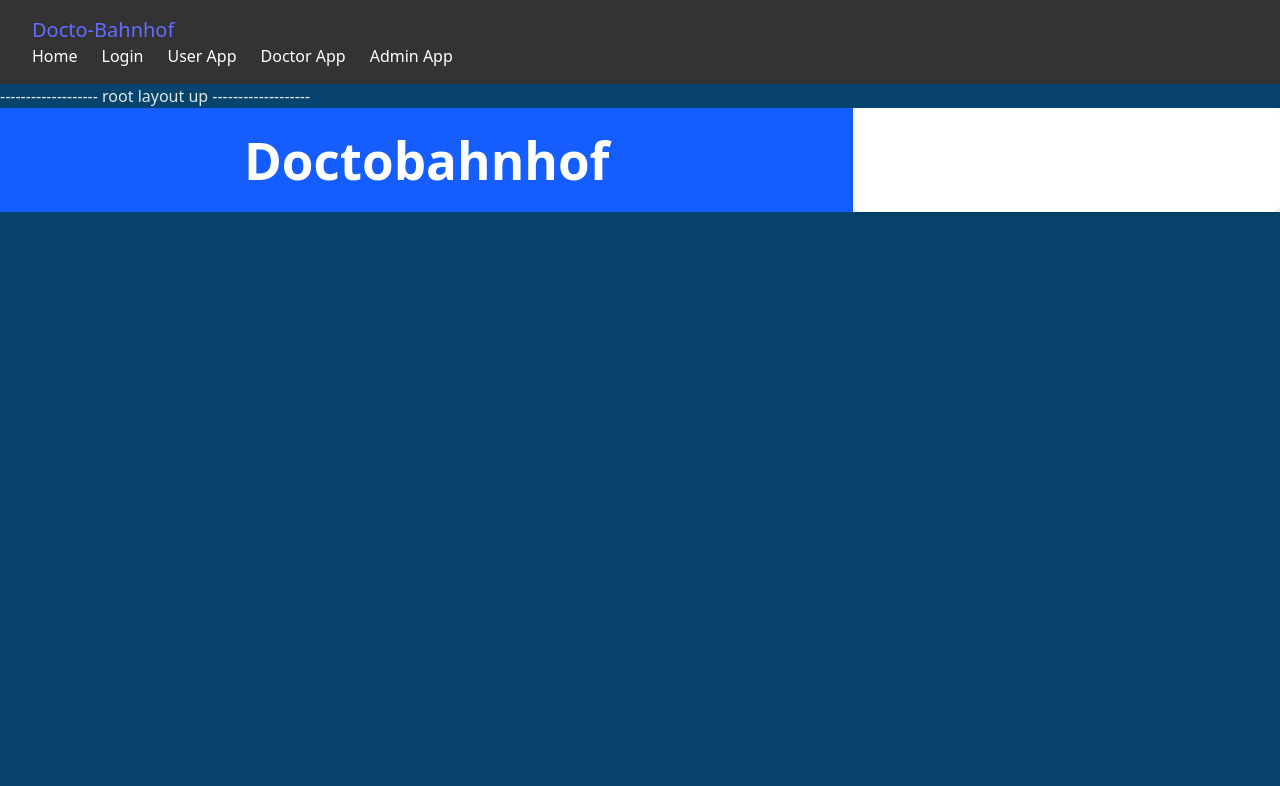
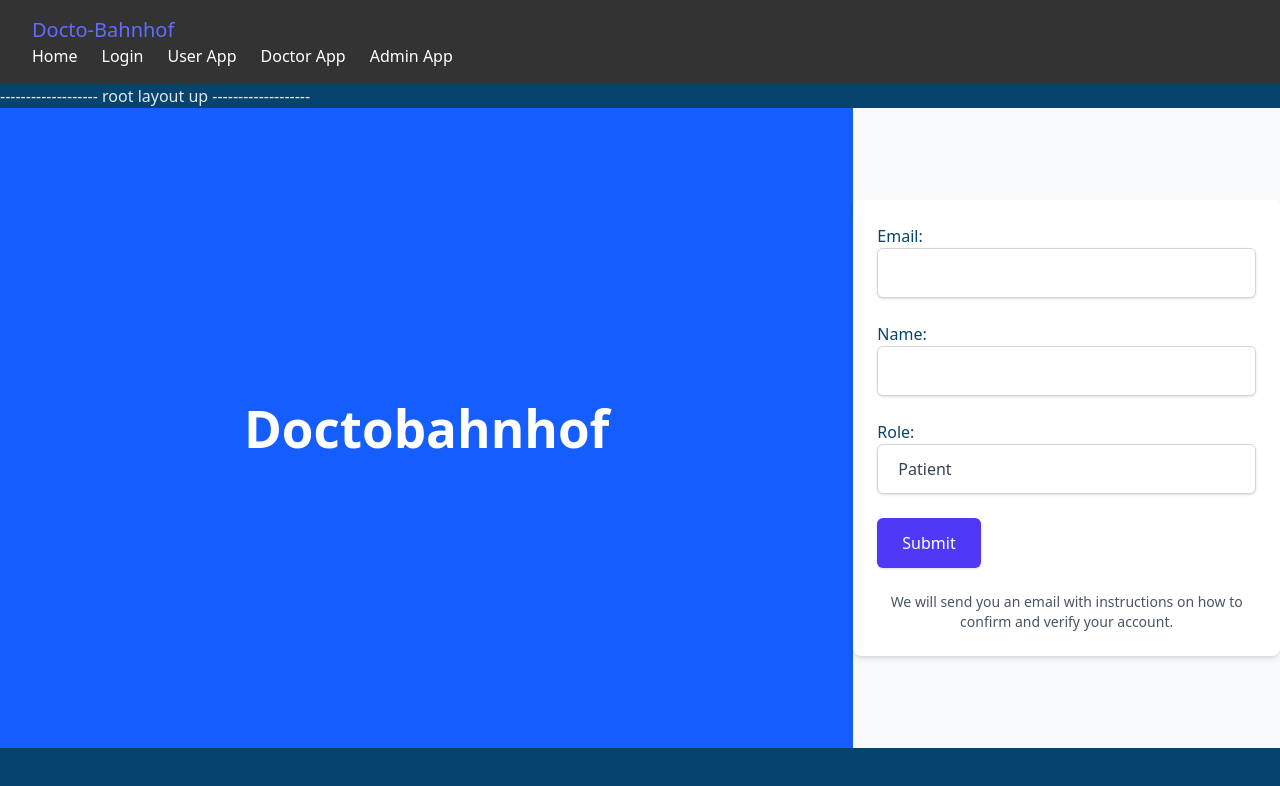
Before and after one commit to omkardusane/docto-bahnhof, a React (Vite) app in the folder frontend/: page /auth/register in a window 1280 px wide. Shown: the top 786 px of the page. Built offline with nearby package versions, Linux system fonts and the light colour scheme.

Commit message:
added registration page

```diff
--- a/frontend/src/features/auth/pages/Login.tsx
+++ b/frontend/src/features/auth/pages/Login.tsx
@@ -1,5 +1,6 @@
 // Auth Page
 import React from 'react';
+import { Link } from 'react-router'
 
 export default function Login() {
   return (
@@ -41,6 +42,9 @@ export default function Login() {
           </button>
         </div>
       </form>
+      <p className="mt-6 text-center text-sm text-gray-600">
+        Don't have an account? <Link to="/auth/register" className="font-medium text-blue-600 hover:underline">Request here</Link>
+      </p>
     </div>
   );
 }
--- a/frontend/src/features/auth/pages/Register.tsx
+++ b/frontend/src/features/auth/pages/Register.tsx
@@ -4,7 +4,51 @@ import React from 'react';
 export default function Register() {
   return (
     <div>
-      <h1>Register Page</h1>
+      <form
+        style={{ color: '#07446d' }}
+        onSubmit={(e) => {
+          e.preventDefault();
+          const formData = new FormData(e.currentTarget);
+          const email = formData.get('email') as string;
+          const name = formData.get('name') as string;
+          const role = formData.get('role') as string;
+
+          console.log('Email:', email);
+          console.log('Name:', name);
+
+        }}
+      >
+        <label>
+          Email:
+          <input className="block w-full px-5 py-3 text-base text-gray-700 transition duration-150 ease-in-out bg-white border border-gray-300 rounded-md shadow-sm appearance-none focus:outline-none focus:ring-blue-500 focus:border-blue-500" type="email" name="email" />
+        </label>
+        <br />
+        <label>
+          Name:
+          <input className="block w-full px-5 py-3 text-base text-gray-700 transition duration-150 ease-in-out bg-white border border-gray-300 rounded-md shadow-sm appearance-none focus:outline-none focus:ring-blue-500 focus:border-blue-500" type="text" name="name" />
+        </label>
+        <br />
+        <label>
+          Role:
+          <select
+            className="block w-full px-5 py-3 text-base text-gray-700 transition duration-150 ease-in-out bg-white border border-gray-300 rounded-md shadow-sm appearance-none focus:outline-none focus:ring-blue-500 focus:border-blue-500"
+            name="role"
+          >
+            <option value="patient">Patient</option>
+            <option value="doctor">Doctor</option>
+          </select>
+        </label>
+        <br />
+        <button
+          type="submit"
+          className="inline-flex items-center px-6 py-3 border border-transparent shadow-sm text-base font-medium rounded-md text-white bg-indigo-600 hover:bg-indigo-700 focus:outline-none focus:ring-2 focus:ring-offset-2 focus:ring-indigo-500"
+        >
+          Submit
+        </button>
+        <p className="mt-6 text-center text-sm text-gray-600">
+          We will send you an email with instructions on how to confirm and verify your account.
+        </p>
+      </form>
     </div>
   );
 }
--- a/frontend/src/layouts/AuthLayout.tsx
+++ b/frontend/src/layouts/AuthLayout.tsx
@@ -7,7 +7,7 @@ export default function AuthLayout() {
     <div className="flex">
       {/* <Header /> */}
       {/* Left side: Illustration or brand */}
-      <div className="hidden md:flex w-2/3 bg-blue-600 text-white items-center justify-center">
+      <div className="hidden md:flex h-[80vh] w-2/3 bg-blue-600 text-white items-center justify-center">
         <h1 className="text-3xl font-bold">Doctobahnhof</h1>
       </div>
 
```
